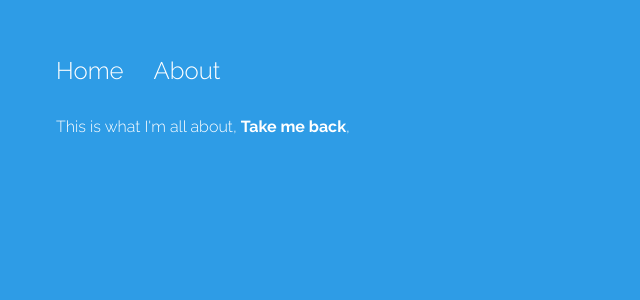
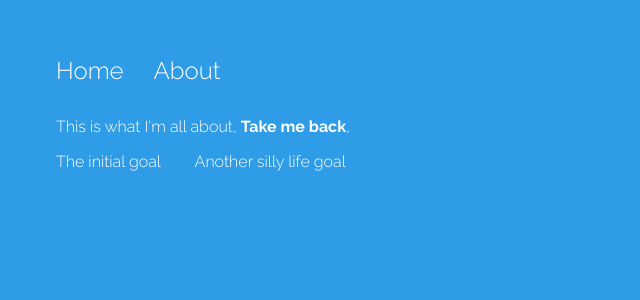
Before and after one commit to Mab99V/Ng5met, an Angular app: page /about/48 in a window 1280 px wide. Shown: the top 300 px of the page, without its empty margins (0-640 px from the left). Built offline with nearby package versions, Linux system fonts and the light colour scheme.

Commit message:
se agrega service #13

```diff
--- a/src/app/about/about.component.html
+++ b/src/app/about/about.component.html
@@ -1,3 +1,9 @@
 <p>
     This is what I'm all about, <a href="" (click)="sendMeHome()"><strong>Take me back</strong></a>,
 </p>
+
+<ul>
+    <li *ngFor="let goal of goals">
+        {{ goal }}
+    </li>
+</ul>
--- a/src/app/about/about.component.ts
+++ b/src/app/about/about.component.ts
@@ -1,6 +1,7 @@
 import { Component, OnInit } from '@angular/core';
 import { ActivatedRoute } from '@angular/router';
 import { Router } from '@angular/router';
+import { DataService } from '../data.service';
 
 @Component({
   selector: 'app-about',
@@ -9,11 +10,14 @@
 })
 export class AboutComponent implements OnInit {
 
-  constructor(private route: ActivatedRoute, private router: Router ) {
+  goals: any;
+
+  constructor(private route: ActivatedRoute, private router: Router, private _data: DataService) {
     this.route.params.subscribe(res => console.log(res.id));
    }
 
-  ngOnInit(): void {
+  ngOnInit() {
+    this._data.goal.subscribe(res => this.goals =res);
   }
   sendMeHome() {
     this.router.navigate(['']);
--- /dev/null
+++ b/src/app/data.service.ts
@@ -0,0 +1,16 @@
+import { Injectable } from '@angular/core';
+import { BehaviorSubject } from 'rxjs';
+
+@Injectable()
+
+export class DataService {
+
+  private goals = new BehaviorSubject<any>(['The initial goal', 'Another silly life goal']);
+  goal = this.goals.asObservable();
+
+  constructor() {}
+
+ changeGoal(goal) {
+   this.goals.next(goal);
+ }
+}
--- a/src/app/home/home.component.ts
+++ b/src/app/home/home.component.ts
@@ -1,5 +1,6 @@
 import { Component, OnInit } from '@angular/core';
 import { trigger,style,transition,animate,keyframes,query,stagger } from '@angular/animations';
+import { DataService } from '../data.service';
 
 @Component({
   selector: 'app-home',
@@ -33,19 +34,26 @@
   itemCount: number;
   btnText: string = 'Add an item';
   goalText: string = 'My first life goal';
-  goals = ['hola', 'tu'];
-  constructor() { }
+  goals = [];
+
+  constructor(private _data: DataService) { }
 
   ngOnInit() {
+    this._data.goal.subscribe(res => this.goals = res);
     this.itemCount = this.goals.length;
+    this._data.changeGoal(this.goals);
+
   }
 
   addItem() {
     this.goals.push(this.goalText);
     this.goalText = '';
     this.itemCount = this.goals.length;
+    this._data.changeGoal(this.goals);
   }
    removeItem(i) {
      this.goals.splice(i, 1);
+     this._data.changeGoal(this.goals);
    }
+
 }
```
Also changed, not shown: src/app/app.module.ts (+5 -2 lines), 1 other file (tests, documents, lock files or other folders).
